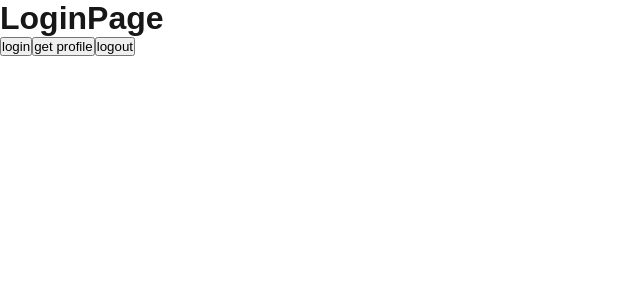
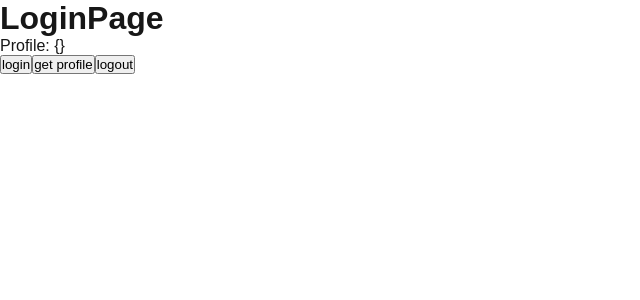
Before and after one commit to sangspd20/learn-nextjs-easy-fe, a Next.js app: page /login in a window 1280 px wide. Shown: the top 300 px of the page, without its empty margins (0-640 px from the left). Built offline with nearby package versions, Linux system fonts and the light colour scheme.

Commit message:
use auth

```diff
--- a/package.json
+++ b/package.json
@@ -15,7 +15,8 @@
     "http-proxy": "^1.18.1",
     "next": "15.4.2",
     "react": "19.1.0",
-    "react-dom": "19.1.0"
+    "react-dom": "19.1.0",
+    "swr": "^2.3.4"
   },
   "devDependencies": {
     "@eslint/eslintrc": "^3",
--- /dev/null
+++ b/src/hooks/index.ts
@@ -0,0 +1 @@
+export * from './use-auth'
--- /dev/null
+++ b/src/hooks/use-auth.ts
@@ -0,0 +1,28 @@
+import { authApi } from '@/api-clients/auth-api'
+import useSWR from 'swr'
+import { PublicConfiguration } from 'swr/_internal'
+
+export function useAuth(options?: Partial<PublicConfiguration>) {
+  const {
+    data: profile,
+    error,
+    mutate,
+  } = useSWR('/profile', {
+    dedupingInterval: 60000,
+    revalidateOnFocus: false,
+    ...options,
+  })
+
+  async function login() {
+    await authApi.login({ username: 'easy', password: '123qwe' })
+
+    await mutate()
+  }
+
+  async function logout() {
+    await authApi.logout()
+    mutate({}, false)
+  }
+
+  return { profile, error, login, logout }
+}
--- a/src/pages/_app.tsx
+++ b/src/pages/_app.tsx
@@ -1,12 +1,18 @@
-import { EmptyLayout } from '@/components/layout';
-import { AppPropsWithLayout } from '@/models';
-import '@/styles/globals.css';
+import axiosClient from '@/api-clients/axios-client'
+import { EmptyLayout } from '@/components/layout'
+import { AppPropsWithLayout } from '@/models'
+import '@/styles/globals.css'
+import { SWRConfig } from 'swr'
 
 export default function App({ Component, pageProps }: AppPropsWithLayout) {
-  const Layout = Component.Layout ?? EmptyLayout;
+  const Layout = Component.Layout ?? EmptyLayout
   return (
-    <Layout>
-      <Component {...pageProps} />
-    </Layout>
-  );
+    <SWRConfig
+      value={{ fetcher: (url: string) => axiosClient.get(url), shouldRetryOnError: false }}
+    >
+      <Layout>
+        <Component {...pageProps} />
+      </Layout>
+    </SWRConfig>
+  )
 }
--- a/src/pages/login.tsx
+++ b/src/pages/login.tsx
@@ -1,17 +1,22 @@
 import { authApi } from '@/api-clients'
+import { useAuth } from '@/hooks'
 import * as React from 'react'
 
 export default function LoginPage() {
+  const { profile, login, logout } = useAuth({
+    revalidateOnMount: false,
+  })
   async function handleLogin() {
     try {
-      await authApi.login({ username: 'easy', password: '123qwe' })
+      await login()
+      console.log('redirect to dashboard')
     } catch (error) {
       console.log('fail to login', error)
     }
   }
   async function handleLogout() {
     try {
-      await authApi.logout()
+      logout()
     } catch (error) {
       console.log('fail to logout', error)
     }
@@ -27,6 +32,8 @@ export default function LoginPage() {
   return (
     <div>
       <h1>LoginPage</h1>
+
+      <p>Profile: {JSON.stringify(profile || {})}</p>
       <button onClick={handleLogin}>login</button>
       <button onClick={handleGetProfile}>get profile</button>
       <button onClick={handleLogout}>logout</button>
```
Also changed, not shown: 1 other file (tests, documents, lock files or other folders).
